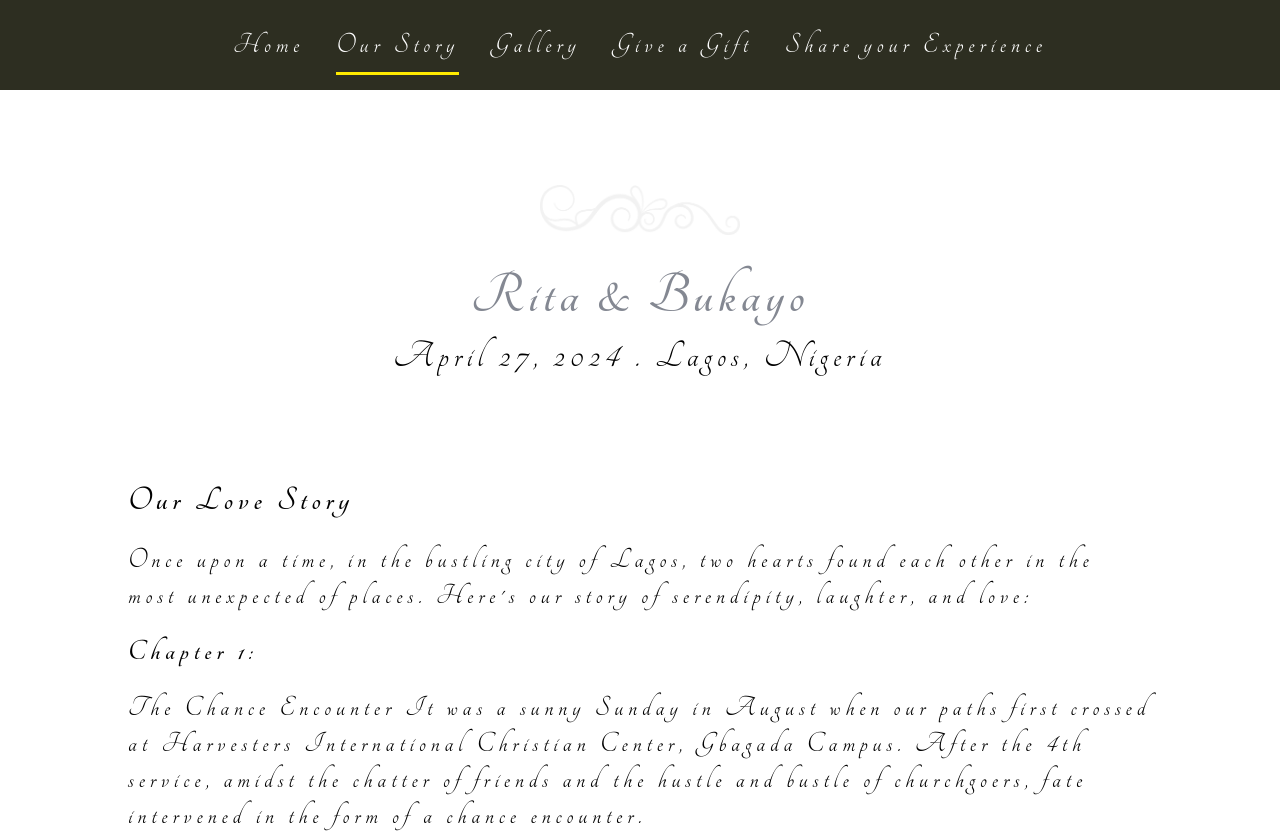
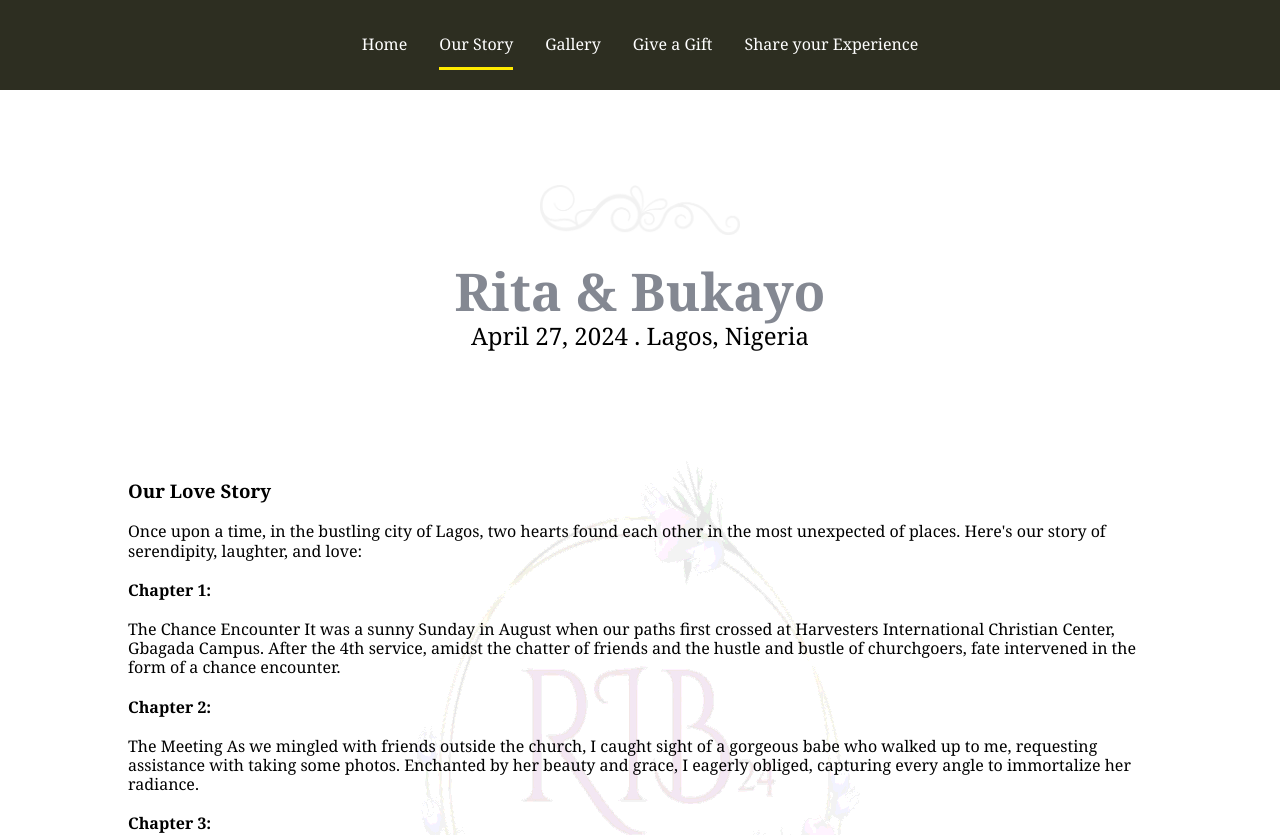
Before and after one commit to Ayomidedavid56/rita-bukayo, a React (Vite) app: page /our-story in a window 1280 px wide. Shown: the top 835 px of the page. Built offline with nearby package versions, Linux system fonts and the light colour scheme.

Commit message:
first commit

```diff
--- a/src/components/CoupleIntro/IntroCard.jsx
+++ b/src/components/CoupleIntro/IntroCard.jsx
@@ -25,13 +25,6 @@ export default function IntroCard({ image, label, value }) {
             <img src={image} alt="" title="" />
           </div>
         </div>
-
-        <p>
-          Love is friendship that has caught fire. It is quiet understanding,
-          mutual confidence, <a href="#">sharing and forgiving</a>. It is
-          loyalty through good and bad times. It settles for less than
-          perfection and <strong>makes allowances</strong> for human weaknesses
-        </p>
       </div>
     </div>
   );
--- a/src/components/Intro/index.css
+++ b/src/components/Intro/index.css
@@ -21,10 +21,10 @@ object-fit: contain;
 .name {
     color: #848892;
     background-color: #fff;
-    font-size: 60px;
+    font-size: 52px;
 }
 
 
 .intro-layout > p {
-    font-size: 40px;
+    font-size: 24px;
 }
--- a/src/components/Navbar.css
+++ b/src/components/Navbar.css
@@ -4,7 +4,7 @@
     width: 100%;
     top: 0;
     left: 0;
-    z-index: 1;
+    z-index: 100000;
     transition: .3s ease-in;
     overflow: hidden;
     background-color: #2d2e21;
--- a/src/index.css
+++ b/src/index.css
@@ -1,4 +1,10 @@
 @import url('https://fonts.googleapis.com/css2?family=Tangerine:wght@400;700&display=swap');
+
+@font-face {
+  font-family: "georgia";
+  src: url("./fonts/Georgia.ttf");
+}
+
 :root {
   --primary-color: #5bb462;
   --primary-dark: #4f9c55;
@@ -18,14 +24,12 @@ body {
 
   -webkit-font-smoothing: antialiased;
   -moz-osx-font-smoothing: grayscale;
-  font-size: 30px;
+  font-size: 16px;
   line-height: 1.2;
-  font-family: "Tangerine", cursive,'Segoe UI', 'Roboto', 'Oxygen',
-  'Ubuntu', 'Cantarell', 'Fira Sans', 'Droid Sans', 'Helvetica Neue',
-  sans-serif;
+  font-family: georgia;
   font-weight: 500;
   font-style: normal;
-  letter-spacing: 5px;
+  /* letter-spacing: 5px; */
 }
 
 code {
--- a/src/pages/Gallery/index.jsx
+++ b/src/pages/Gallery/index.jsx
@@ -40,10 +40,26 @@ export default function Gallery() {
   const imageurls = [
     "lmf3fiezzqu6jhw34yvd.jpg",
     "umb5t8h1jk5tfkuvuqiz.jpg",
-    "avnmt1xwp6v2knjmvhu4.jpg",
-    "qepu21rzx0qz8vgzrefm.jpg",
     "ks1kts3abizfantpknmj.jpg",
     "kos512ajalpoec5w5aku.jpg",
+    "vbygc5o5vwmhwhw2ml51.jpg",
+    "dxuc7xme2xs4rk8feo7f.jpg",
+    "bzkavscj5v0vvvhdvka3.jpg",
+    "xu9nv8och5ri08hrsxji.jpg",
+    "mu8twz5pxro1go6xew4h.jpg",
+    "j8n2eqxtplqymjf41bkc.jpg",
+    "ctgk0c944jb02x1cbfin.jpg",
+    "sijaib0ele5pzsnzaefk.jpg",
+    "medsimnm4zzy7f7qbqfi.jpg",
+    "ruwtw4n0tjog89l1wkep.jpg",
+    "jsr8fgunk4onegmgj5f5.jpg",
+    "mven8sp4kew68keyzwwm.jpg",
+    "svyhljfsjmbkhjbiixl9.jpg",
+    "pzuyusxuepnv6nruq6g9.jpg",
+    "rw18cikkqrvifegwbn5p.jpg",
+    "zptxuyzobkr7lhkucyk5.jpg",
+    "cbpxktp9bz91k48zgvhq.jpg",
+    "uvjnzrlss9cveyzjxjue.jpg",
   ];
 
   const [modalIsOpen, setIsOpen] = useState(false);
@@ -71,7 +87,11 @@ export default function Gallery() {
           </div>
         ))}
         {imageurls.map((i, k) => (
-          <div onClick={() => openModal(i)} key={k} className="img-container">
+          <div
+            onClick={() => openModal(`${imgBaseUrl}/${i}`)}
+            key={k}
+            className="img-container"
+          >
             <img src={`${imgBaseUrl}/${i}`} alt="" />
           </div>
         ))}
--- a/src/pages/GiveaGift/index.css
+++ b/src/pages/GiveaGift/index.css
@@ -9,8 +9,8 @@
     display: flex;
     flex-direction: column;
     justify-content: center;
-    font-size: 35px;
-    font-weight: 600;
+    font-size: 25px;
+    /* font-weight: 500; */
     align-items: center;
     margin-top: 20px;
     text-align: center;
--- a/src/pages/GiveaGift/index.jsx
+++ b/src/pages/GiveaGift/index.jsx
@@ -26,21 +26,7 @@ export default function GiveaGift() {
         <span className="value">A/C No(Euro): 5060499559</span>
         <span className="value">A/C No(Pounds): 5080490907</span>
         <span className="value">A/C No(USD): 5071961850</span>
-        <span className="value" style={{ margin: "20px 0px" }}>
-          ____________________
-        </span>
-        <span className="value">Bank: GTB</span>
-        <span className="value">A/C Name: Adeleke Bukayo</span>
-        <span className="value">A/C No(Naira): 0148318921</span>
-        <span className="value">A/C No(Pounds): 0725160680</span>
-        <span className="value">A/C No(USD): 0725160673</span>
-        <span className="value" style={{ margin: "20px 0px" }}>
-          ____________________
-        </span>
-
-        <span className="value">Bank: GTB</span>
-        <span className="value">A/C Name: Rita Zannu</span>
-        <span className="value">A/C No(Naira): 0208967128</span>
+        <span className="value">A/C No(Naira): 2208991887</span>
       </div>
       <div style={{ marginTop: "100px" }}>Thanks for sharing in our joy.</div>
       <DateLocation />
--- a/src/pages/OurStory/index.css
+++ b/src/pages/OurStory/index.css
@@ -1,6 +1,20 @@
 .our-story {
-    padding: 10vh 10vw
+    padding: 10vh 10vw;
+  position: relative;
 }
+
+.our-story ::after {
+    content: "";
+    background:   url('../../components/images/rib-logo.png') no-repeat center ;
+    background-size: 800px 800px;
+    opacity: 0.01;
+    top: 0;
+    left: 0;
+    bottom: 0;
+    right: 0;
+    position: absolute;
+    z-index: -1;
+  }
 
 .our-story p ,.our-story h4{
 margin-top: 20px;
@@ -9,4 +23,9 @@ margin-top: 20px;
 @media screen and (max-width:400px) {
     .our-story {   padding: 20px 10px;
     }
+
+    .our-story ::after {
+        background-size: 80% ;
+
+      }
 }
--- a/src/pages/ShareYourExperience/index.jsx
+++ b/src/pages/ShareYourExperience/index.jsx
@@ -79,7 +79,7 @@ export default function ShareYourExperience() {
       <Intro />
 
       <div className="share-experice">
-        <div style={{ marginTop: "20px" }}>
+        <div style={{ marginTop: "10px", padding: "20px" }}>
           Share your experinces with us, we would love to see them.
         </div>
         <div className="share-experice-content">
```
Also changed, not shown: src/components/images/rib-logo.png (added), src/fonts/Georgia.ttf (added).
